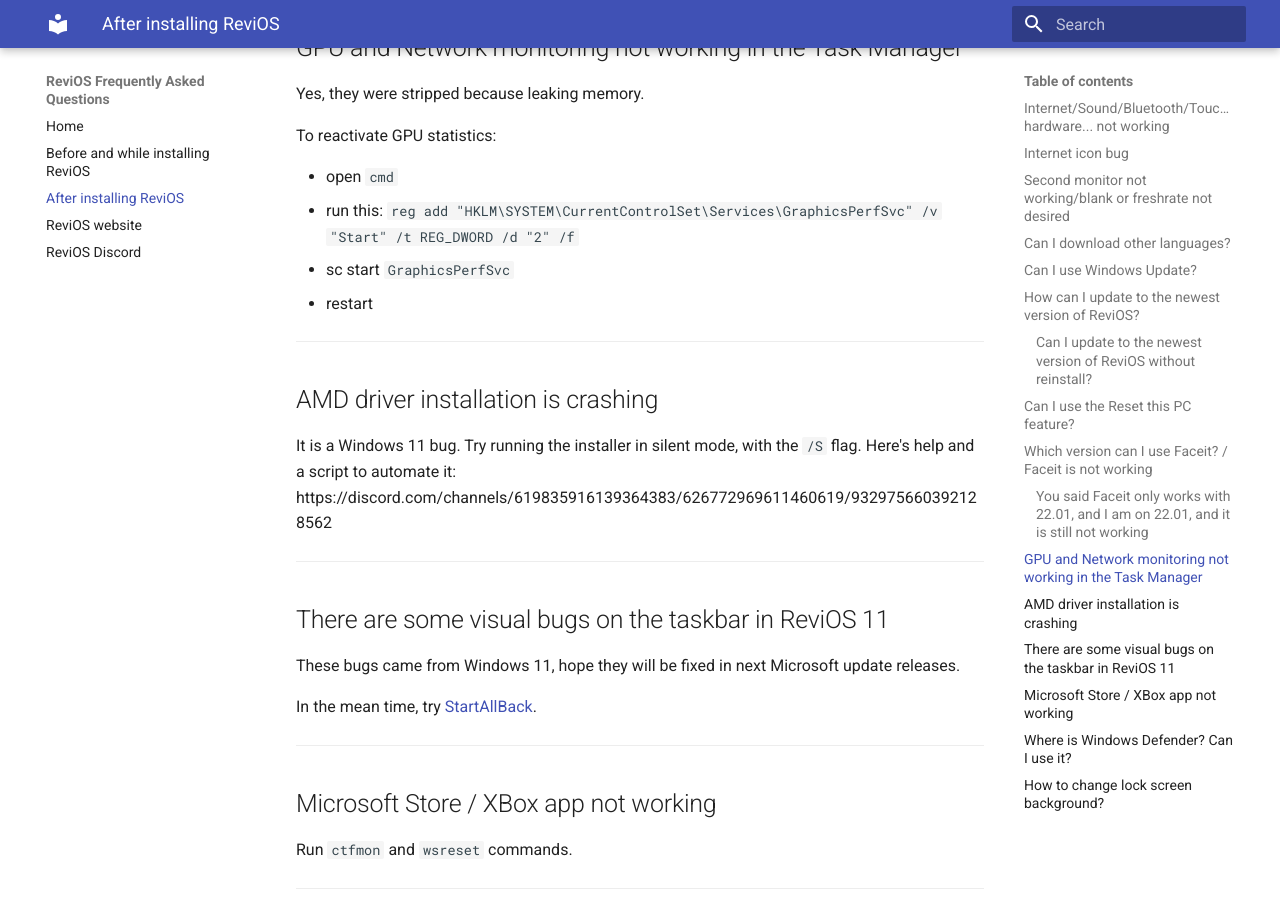
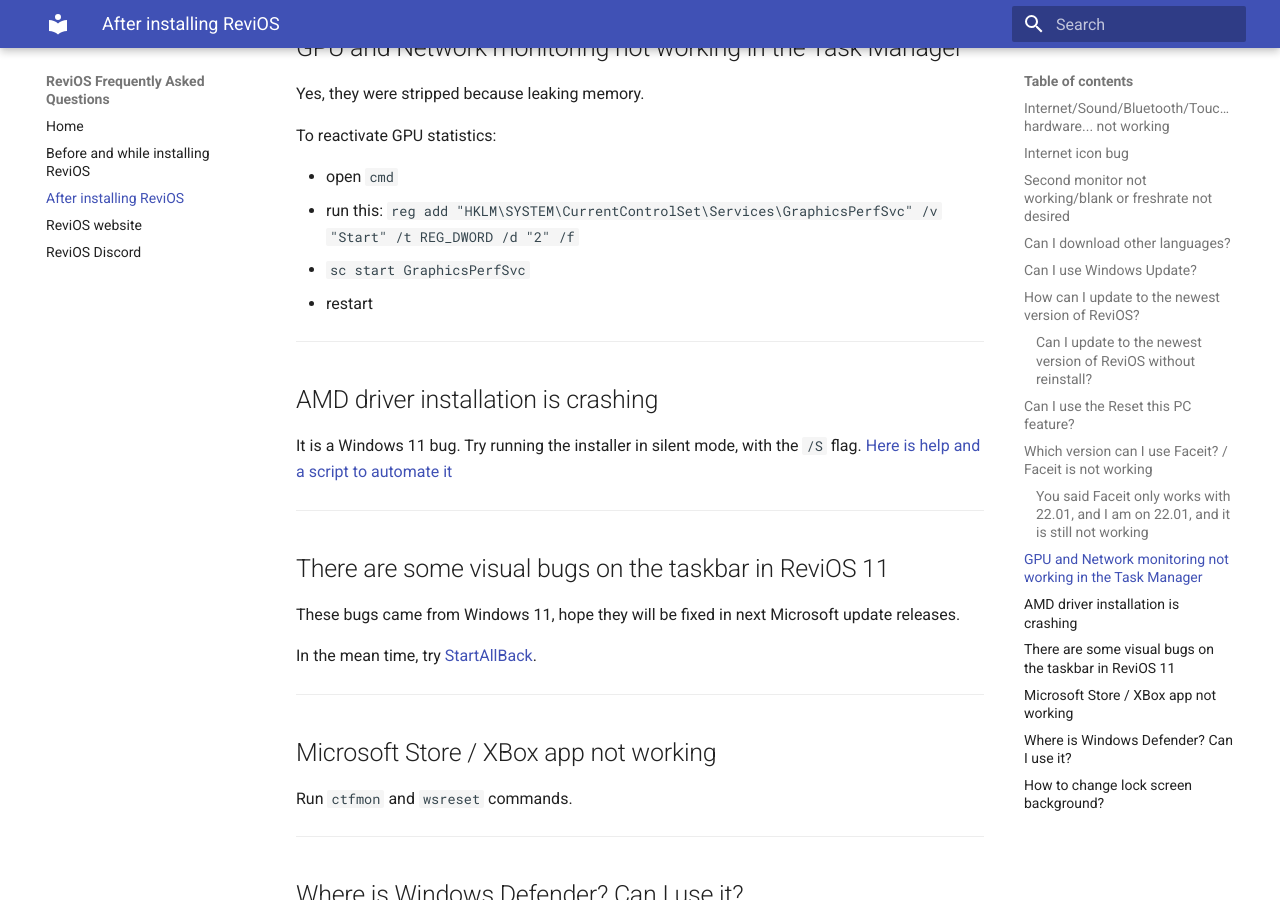
Before and after one commit to dkovacs24/ReviOS_faq, an MkDocs documentation site: the page built from docs/after-install.md, in a window 1280 px wide and 900 px high, scrolled down 1959 px. Built offline with MkDocs 1.6.1 and Material for MkDocs 9.7.7, drawn with Linux system fonts in a browser that asks for light colours.

Commit message:
the code box is fixed now, and another link change

```diff
--- a/docs/after-install.md
+++ b/docs/after-install.md
@@ -73,7 +73,7 @@
 
 - open `cmd`
 - run this: `reg add "HKLM\SYSTEM\CurrentControlSet\Services\GraphicsPerfSvc" /v "Start" /t REG_DWORD /d "2" /f`
-- sc start `GraphicsPerfSvc`
+- `sc start GraphicsPerfSvc`
 - restart
 
 ---
@@ -81,7 +81,7 @@
 ## AMD driver installation is crashing
 
 It is a Windows 11 bug. Try running the installer in silent mode, with the `/S` flag.
-Here's help and a script to automate it: https://discord.com/channels/619835916139364383/626772969611460619/932975660392128562
+[Here is help and a script to automate it](https://discord.com/channels/619835916139364383/626772969611460619/932975660392128562)
 
 ---
 
```
Also changed, not shown: site/after-install/index.html, site/search/search_index.json, 1 other file.
